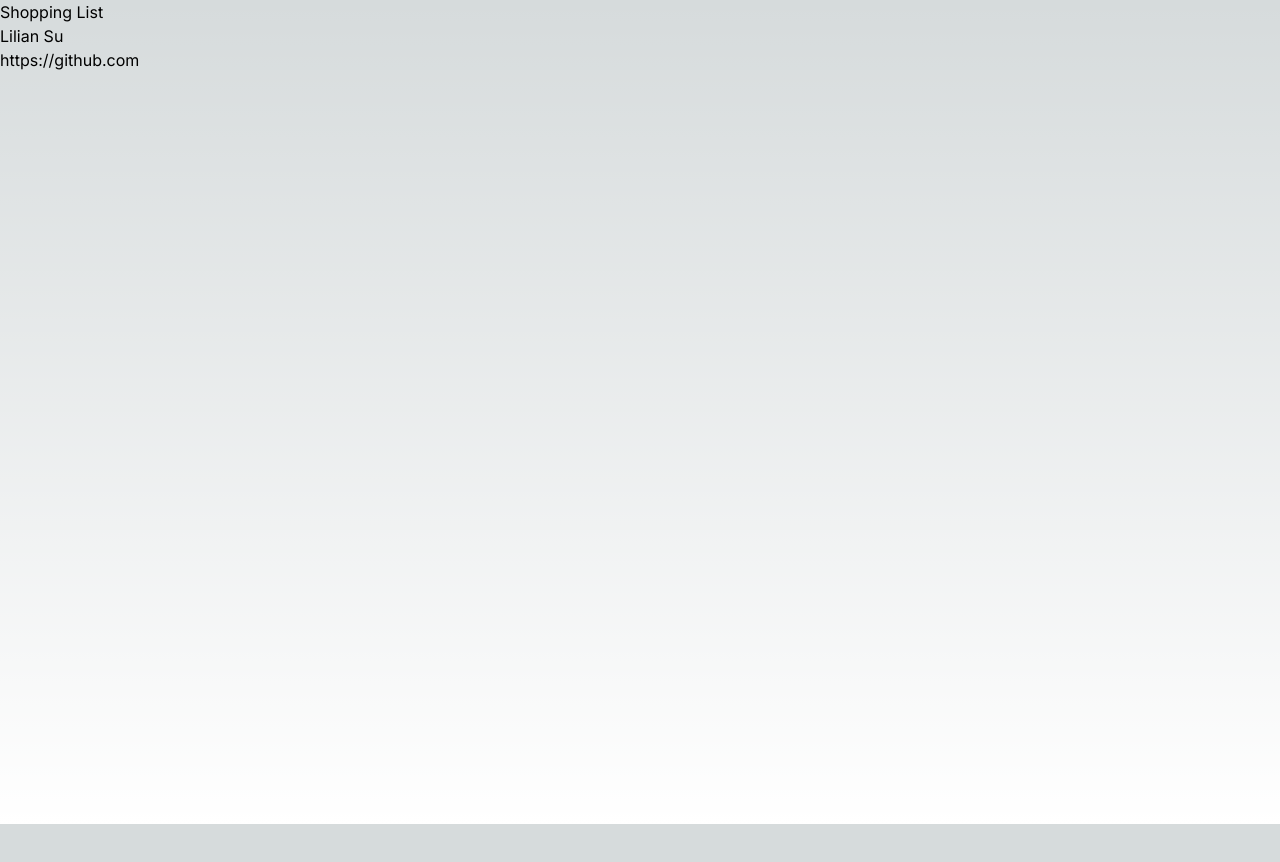
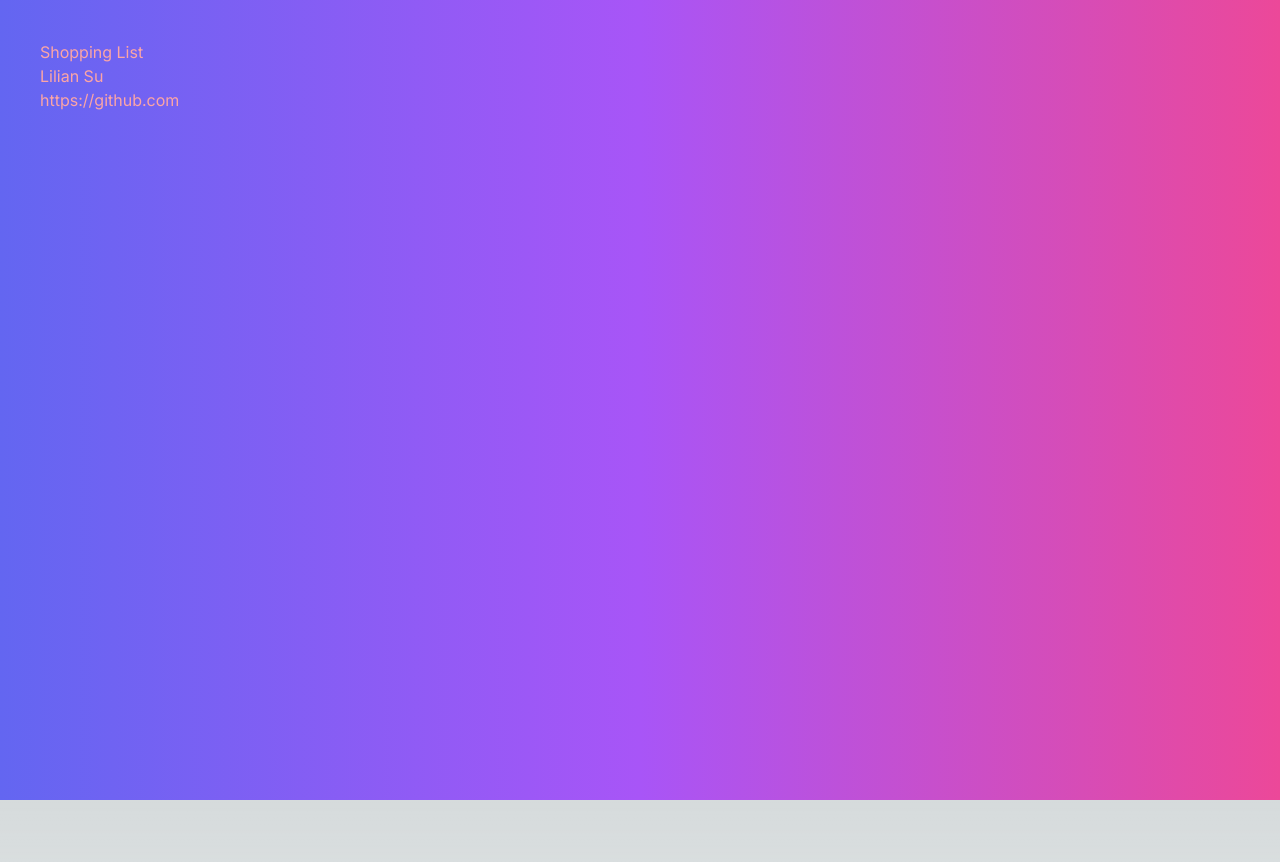
Before and after one commit to lilian-su/cprg306-assignments, a Next.js app: page /week-2 in a window 1280 px wide. Before the commit the page ends 824 px from the top, so only its background shows below. Built offline with nearby package versions, Linux system fonts and the light colour scheme.

Commit message:
updated styling page.js

```diff
--- a/app/week-2/page.js
+++ b/app/week-2/page.js
@@ -2,7 +2,7 @@ import StudentInfo from "./student-info";
 
 export default function Page() {
   return (
-    <main>
+    <main className="h-screen p-10 bg-gradient-to-r from-indigo-500 via-purple-500 to-pink-500 text-red-300">
         <h1>Shopping List</h1>
         <StudentInfo />
 
```
